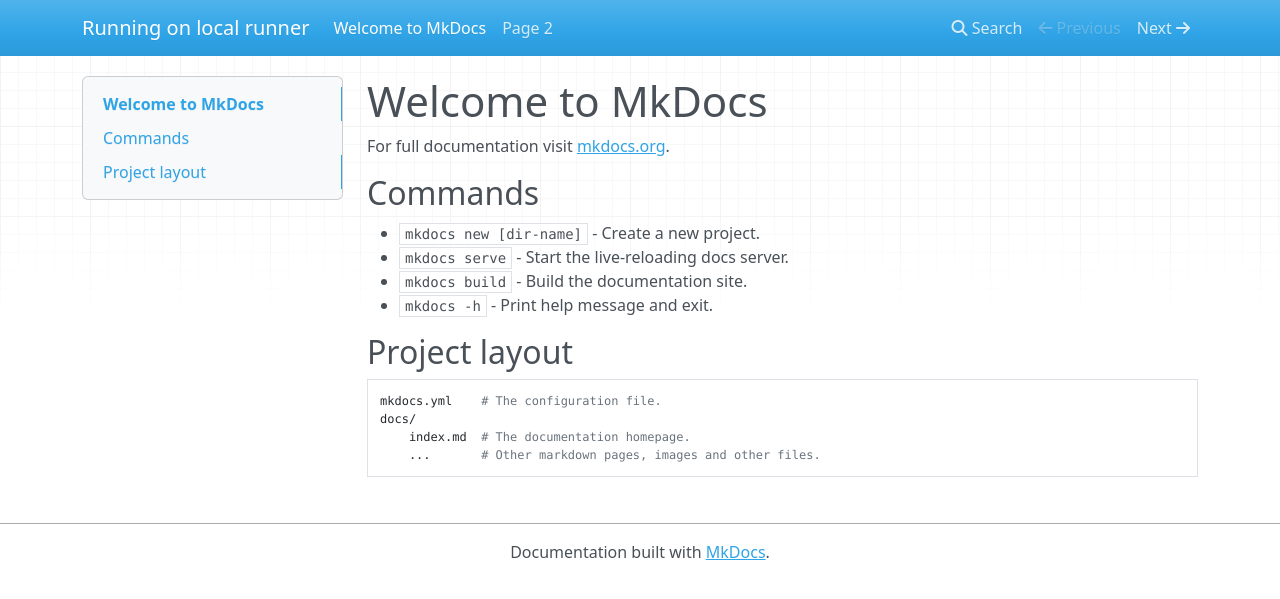
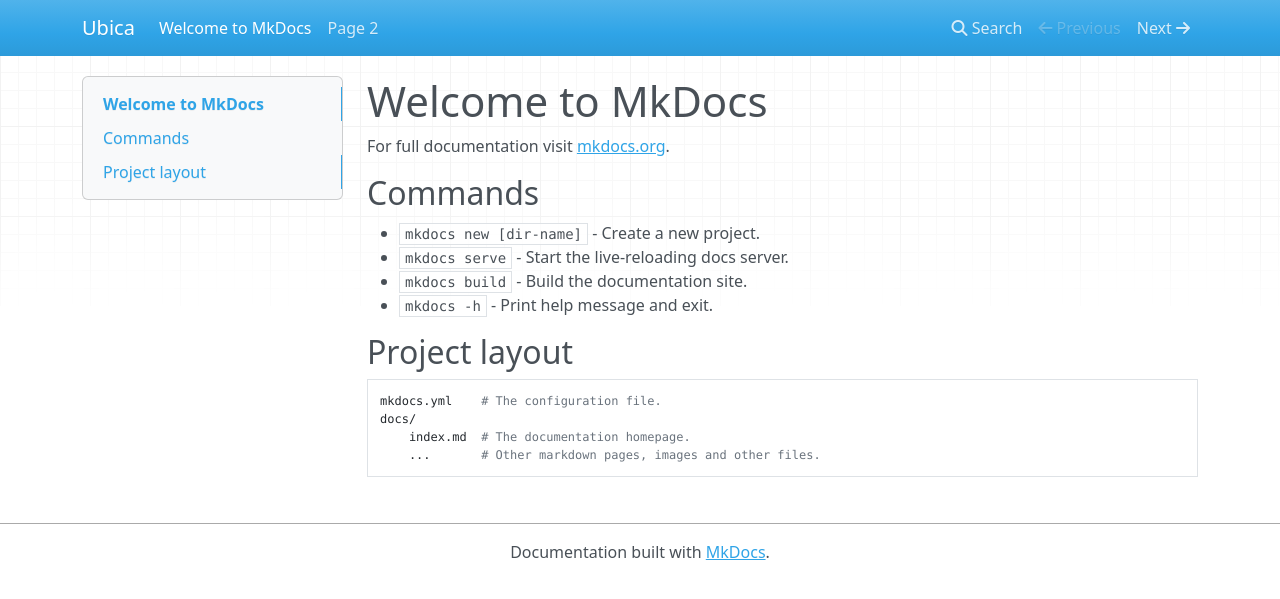
Before and after one commit to ltomasevic/mkdocs, an MkDocs documentation site: the page built from docs/index.md, in a window 1280 px wide. Shown: the top 599 px of the page. Built offline with MkDocs 1.6.1, drawn with Linux system fonts in a browser that asks for light colours; nearby versions of some CDN libraries.

Commit message:
Update mkdocs.yml

```diff
--- a/mkdocs.yml
+++ b/mkdocs.yml
@@ -1,4 +1,4 @@
-site_name: Running on local runner
+site_name: Ubica
 theme:
   name: mkdocs
   features:
```
